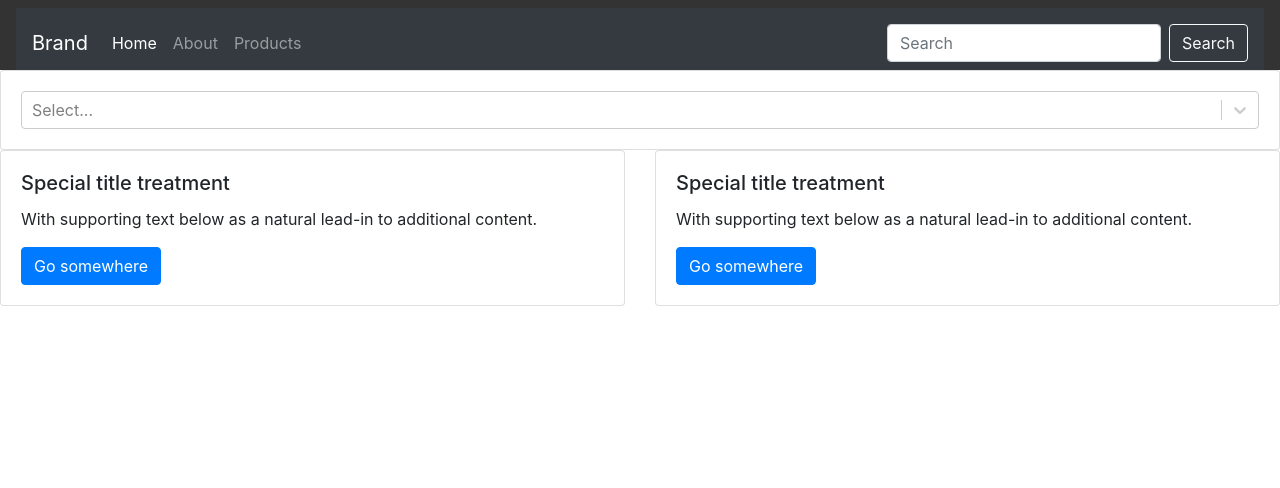
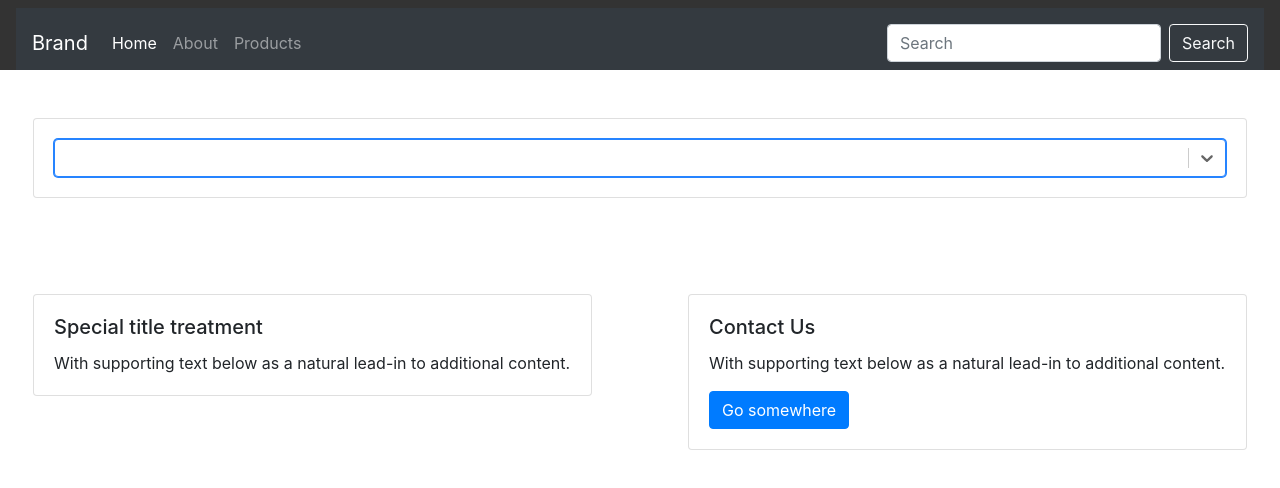
Before and after one commit to umangnitrr/servicenow, a React (Create React App) app: page / in a window 1280 px wide. Shown: the top 488 px of the page. Built offline with nearby package versions, Linux system fonts and the light colour scheme.

Commit message:
add components, server calls and styling

```diff
--- a/package.json
+++ b/package.json
@@ -7,6 +7,7 @@
     "@testing-library/react": "^11.2.5",
     "@testing-library/user-event": "^12.8.3",
     "body-parser": "^1.19.0",
+    "cors": "^2.8.5",
     "express": "^4.17.1",
     "react": "^17.0.2",
     "react-dom": "^17.0.2",
@@ -16,6 +17,7 @@
     "web-vitals": "^1.1.1"
   },
   "scripts": {
+    "server": "node server.js",
     "start": "react-scripts start",
     "build": "react-scripts build",
     "test": "react-scripts test",
--- a/src/App.js
+++ b/src/App.js
@@ -1,7 +1,8 @@
 import React from 'react'
 import './App.css';
 import Navbar from './components/Navbar/Navbar';
-import {BrowserRouter, Switch, Route
+import {
+  BrowserRouter, Switch, Route
 } from 'react-router-dom'
 import HomePage from './pages/home';
 import KnowledgePage from './pages/knowledge';
@@ -10,12 +11,12 @@ function App() {
   return (
     <div>
       <BrowserRouter >
-      <Navbar/>
-      <Switch>
-<Route path='/' exact component={HomePage}></Route>
-<Route path='/knowledge'  component={KnowledgePage}></Route>
-<Route path='/ticket'  component={TicketPage}></Route>
-      </Switch>
+        <Navbar />
+        <Switch>
+          <Route path='/' exact component={HomePage}></Route>
+          <Route path='/knowledge/:id' component={KnowledgePage}></Route>
+          <Route path='/ticket' component={TicketPage}></Route>
+        </Switch>
       </BrowserRouter>
     </div>
   );
--- a/src/components/ContactUs/index.jsx
+++ b/src/components/ContactUs/index.jsx
@@ -1,7 +1,13 @@
 import React from 'react';
 
-const HomePage = ()=>{
-    return <div>home</div>
+const ContactUs = ()=>{
+    return <div class="card">
+    <div class="card-body">
+      <h5 class="card-title">Contact Us</h5>
+      <p class="card-text">With supporting text below as a natural lead-in to additional content.</p>
+      <a href="#" className="btn btn-primary">Go somewhere</a>
+    </div>
+  </div>
 }
 
-export default HomePage;
+export default ContactUs;
--- a/src/components/FAQ/index.jsx
+++ b/src/components/FAQ/index.jsx
@@ -1,7 +1,12 @@
 import React from 'react';
 
-const HomePage = ()=>{
-    return <div>home</div>
+const FAQ = () => {
+    return <div class="card">
+        <div class="card-body">
+            <h5 class="card-title">Special title treatment</h5>
+            <p class="card-text">With supporting text below as a natural lead-in to additional content.</p>
+        </div>
+    </div>
 }
 
-export default HomePage;
+export default FAQ;
--- a/src/components/Search/index.jsx
+++ b/src/components/Search/index.jsx
@@ -1,14 +1,49 @@
-import React from 'react';
+import React, { useEffect, useState } from 'react';
+import { useHistory } from 'react-router';
 import Select from 'react-select';
+import { server } from '../../enums';
 
-const options = [
-    { value: 'chocolate', label: 'Chocolate' },
-    { value: 'strawberry', label: 'Strawberry' },
-    { value: 'vanilla', label: 'Vanilla' }
-  ]
-const Search = ()=>{
-    return <div>
-        <Select options={options}/>
+
+
+
+const search = async text => {
+    const res = await fetch(`${server}/?search=${text}`);
+    const json = await res.json();
+    return json;
+}
+const Search = () => {
+    const [text, setText] = useState('');
+    const [selection, setSelection] = useState({ value: null });
+    const [options, setOptions] = useState([]);
+    const history = useHistory();
+
+    useEffect(() => {
+        console.log(text)
+        if (text.length >= 3) {
+            search(text).then(result => {
+                setOptions(result.map(item => ({ value: item.id, label: item.title })));
+            })
+        } else {
+            setOptions([]);
+        }
+    }, [text])
+
+    useEffect(() => {
+        if (selection.value) {
+            history.push(`/knowledge/${selection.value}`)
+        }
+    }, [selection, history])
+
+    const handleInputChange = txt => {
+        setText(txt);
+    }
+    const handleSelection = txt => {
+        setSelection(txt);
+    }
+    return <div class="card">
+        <div class="card-body">
+            <Select noOptionsMessage={()=>'Type 3 characters to search...'} options={options} onInputChange={handleInputChange} onChange={handleSelection} inputValue={text} value={selection} autoFocus aria-label='Search Knowledge base' />
+        </div>
     </div>
 }
 
--- /dev/null
+++ b/src/enums.js
@@ -0,0 +1,2 @@
+
+export const server = 'http://localhost:8000/api/knowledgeBase';
--- a/src/pages/home/index.jsx
+++ b/src/pages/home/index.jsx
@@ -1,34 +1,21 @@
 import React from 'react';
+import ContactUs from '../../components/ContactUs';
+import FAQ from '../../components/FAQ';
 import Search from '../../components/Search';
 
 const HomePage = () => {
   return <div>
     <div class="row">
-  <div class="col-sm-12">
-        <div class="card">
-            <div class="card-body">
+      <div class="col-sm-12 p-5">
         <Search></Search>
       </div>
     </div>
-        </div></div>
     <div class="row">
-  <div class="col-sm-6">
-    <div class="card">
-      <div class="card-body">
-        <h5 class="card-title">Special title treatment</h5>
-        <p class="card-text">With supporting text below as a natural lead-in to additional content.</p>
-        <a href="#" className="btn btn-primary">Go somewhere</a>
+      <div class="col-sm-6 p-5">
+        <FAQ />
       </div>
-    </div>
-  </div>
-  <div class="col-sm-6">
-    <div class="card">
-      <div class="card-body">
-        <h5 class="card-title">Special title treatment</h5>
-        <p class="card-text">With supporting text below as a natural lead-in to additional content.</p>
-        <a href="#" className="btn btn-primary">Go somewhere</a>
-      </div>
-    </div>
+      <div class="col-sm-6 p-5">
+        <ContactUs />
       </div>
     </div>
   </div>
--- a/src/pages/knowledge/index.jsx
+++ b/src/pages/knowledge/index.jsx
@@ -1,7 +1,37 @@
-import React from 'react';
+import React, { useEffect, useState } from 'react';
+import { useParams } from 'react-router';
+import { Link } from 'react-router-dom';
+import { server } from '../../enums';
 
-const KnowledgePage = ()=>{
-    return <div>knowledge</div>
+
+const getArticle = async id => {
+    const res = await fetch(`${server}/${id}`);
+    const json = await res.json();
+    return json;
+}
+const KnowledgePage = () => {
+    const { id } = useParams();
+    const [article, setArticle] = useState({
+        title: '',
+        id: null,
+        description: ''
+    })
+    useEffect(() => {
+        // fetch knowledge article
+        if (id) {
+            getArticle(id).then(result => {
+                setArticle(result);
+            })
+        }
+
+    }, [id])
+    return <div>
+        {article.id === null ? <div>loading</div> : <div class="container-fluid">
+            <h1>{article.title}</h1>
+            <p>{article.description}</p>
+            <Link to="/"><button className="btn btn-primary">Done</button></Link>
+        </div>}
+    </div>
 }
 
 export default KnowledgePage;
```
Also changed, not shown: public/index.html (+4 -4 lines), server.js (+13 -8 lines), 1 other file (tests, documents, lock files or other folders). Lines whose indentation alone changed are shown as unchanged.
